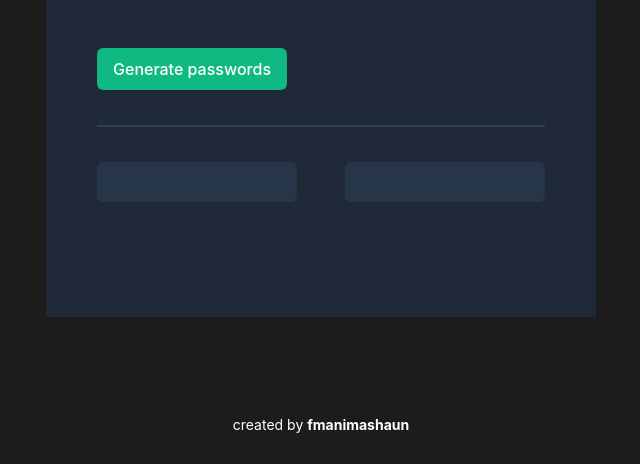
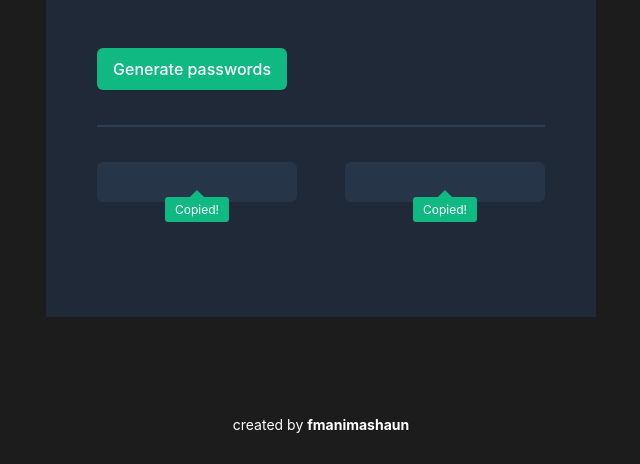
Before and after one commit to fmanimashaun/password-generator, a plain HTML site: page index.html in a window 1280 px wide. Shown: the part 336-800 px from the top of the page, without its empty margins (319-959 px from the left). Drawn offline with Linux system fonts and the light colour scheme; a web font is replaced by a local one.

Commit message:
Add: add tooltip styling

```diff
--- a/css/styles.css
+++ b/css/styles.css
@@ -137,10 +137,44 @@ body {
 }
 
 .password__item {
+    position: relative;
     width: 100%;
     padding: 4px 16px;
     border-radius: 6px;
     background-color: #273549;
+}
+
+.password__item::before {
+    content: "";
+    position: absolute;
+    top: 100%;
+    left: 50%;
+    transform: translate(-50%, -10px) rotate(45deg);
+    width: 10px;
+    height: 10px;
+    background-color: #10B981;
+    border: none;
+}
+
+.password__item::after {
+    content: "Copied!";
+    position: absolute;
+    top: 100%;
+    left: 50%;
+    transform: translate(-50%, -5px);
+    background-color: #10B981;
+    color: #fff;
+    padding: 5px 10px;
+    border-radius: 3px;
+    font-size: 12px;
+    visibility: hidden;
+    opacity: 0;
+    transition: visibility 0s, opacity 0.5s;
+}
+
+.password__item.copied::after {
+    visibility: visible;
+    opacity: 1;
 }
 
 .password__item input {
--- a/index.html
+++ b/index.html
@@ -33,12 +33,12 @@
                 <fieldset class='password__list'>
 
                     <!--first password-->
-                    <label for="password1" class='password__item'>
+                    <label for="password1" class='password__item copied'>
                         <input type="text" id="password1" name="password" readonly>
                     </label>
 
                     <!--second password-->
-                    <label for="password2" class='password__item'>
+                    <label for="password2" class='password__item copied'>
                         <input type="text" id="password2" name="password" readonly>
                     </label>
 
--- a/js/index.js
+++ b/js/index.js
@@ -46,6 +46,11 @@ firstPassword.addEventListener("click", () => {
   if (firstPassword.value !== "") {
     console.log('clicked');
     copyOnClick(firstPassword);
+    const label = firstPassword.parentElement
+    label.classList.add('copied');
+    setTimeout(function () {
+      label.classList.remove('copied');
+    }, 1000);
   }
 });
 
```
